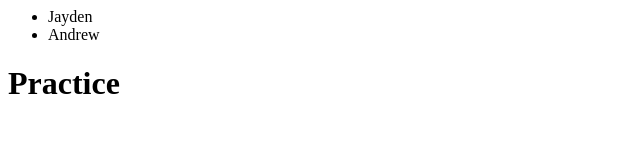
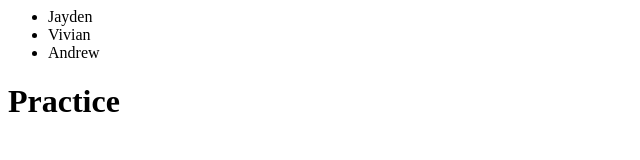
Before and after one commit to JaydenHluszko/Practice, a plain HTML site: page index.html in a window 1280 px wide. Shown: the whole page, without its empty margins (0-640 px from the left). Drawn offline with Linux system fonts and the light colour scheme.

Commit message:
Change stuffs

```diff
--- a/index.html
+++ b/index.html
@@ -9,6 +9,7 @@
     <header>
         <ul>
             <li>Jayden</li>
+            <li>Vivian</li>
             <li>Andrew</li>
         </ul>
     </header>
```
